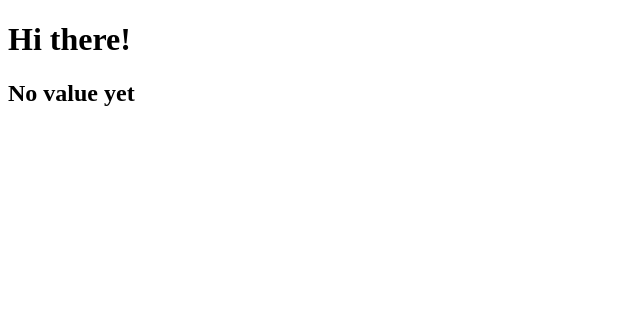
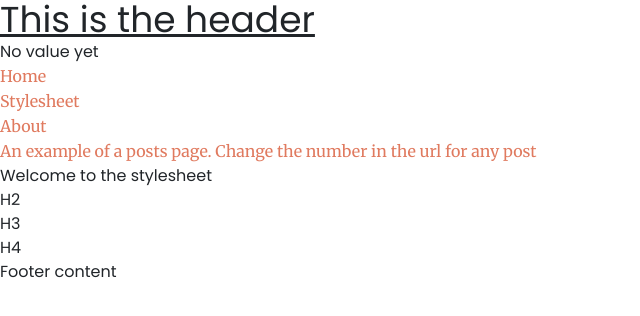
Before and after one commit to brendantuckerman/Sandman, a Nuxt app: page /stylesheet in a window 1280 px wide. Shown: the top 316 px of the page, without its empty margins (0-640 px from the left). Built offline with nearby package versions, Linux system fonts and the light colour scheme.

Commit message:
Initial TW setup

```diff
--- a/app.vue
+++ b/app.vue
@@ -1,6 +1,21 @@
 <template>
-  <div>
-  <h1> Hi there! </h1>
-  <h2> {{ $config.public.myValue || "No value yet "}}</h2>
-  </div>
+
+  <header>
+    <h1 class="text-4xl underline"> This is the header </h1>
+    <h2> {{ $config.public.myValue || "No value yet "}}</h2>
+    <nav>
+      <ul>
+        <li><NuxtLink to="/">Home</NuxtLink></li>
+        <li><NuxtLink to="/stylesheet">Stylesheet</NuxtLink></li>
+        <li><NuxtLink to="/about">About</NuxtLink></li>
+        <li><NuxtLink to="/posts/1">An example of a posts page. Change the number in the url for any post</NuxtLink></li>
+      </ul>
+    </nav>
+  </header>
+  <main>
+    <NuxtPage />
+  </main>
+  <footer>
+    <h3>Footer content</h3>
+  </footer>
 </template>
--- /dev/null
+++ b/assets/css/main.css
@@ -0,0 +1,23 @@
+@import "tailwindcss/base";
+@import "tailwindcss/components";
+@import "tailwindcss/utilities";
+
+@layer base {
+    h1,
+    h2,
+    h3,
+    h4,
+    h5,
+    h6 {
+        @apply text-grey-darkest;
+    }
+
+    p,
+    span{
+        @apply text-grey-dark font-serif;
+    }
+
+    a{
+        @apply text-retro-red font-serif;
+    }
+}
--- /dev/null
+++ b/components/AppAlert.vue
@@ -0,0 +1,5 @@
+<template>
+  <span>
+    <slot />
+  </span>
+</template>
--- a/nuxt.config.ts
+++ b/nuxt.config.ts
@@ -1,6 +1,5 @@
 // https://nuxt.com/docs/api/configuration/nuxt-config
 export default defineNuxtConfig({
-  devtools: { enabled: true },
 
   alias: {
     "~": "./",  //Setting alias for root
@@ -22,7 +21,21 @@ export default defineNuxtConfig({
         },
 
       ],
-      "link": [],
+      "link": [{ //Google fonts
+                rel: "preconnect", href :"https://fonts.googleapis.com"
+               },
+               {
+                rel:"preconnect", href:"https://fonts.gstatic.com", crossorigin: "anonymous"
+               },
+               {
+                rel:"stylesheet", href:"https://fonts.googleapis.com/css2?family=Poppins:ital,wght@0,100;0,200;0,300;0,400;0,500;0,600;0,700;0,800;0,900;1,100;1,200;1,300;1,400;1,500;1,600;1,700;1,800;1,900&display=swap",
+               },
+               {
+                rel: "stylesheet", href:"https://fonts.googleapis.com/css2?family=Merriweather:ital,wght@0,300;0,400;0,700;0,900;1,300;1,400;1,700;1,900&display=swap",
+               },
+
+      ],
+
       "style": [],
       "script": [],
       "noscript": [],
@@ -31,6 +44,7 @@ export default defineNuxtConfig({
 
   $development: { // This will be merged with the default above
     debug: true, //Debug mode
+    devtools: { enabled: true },
     app: {
       head: {
         title: "DEV",
@@ -54,6 +68,15 @@ export default defineNuxtConfig({
       // run time so cant be changed
       //myValue: process.env.OTHER_ENV_VAR
     }
+  },
+  //Tailwind
+  css: ['~/assets/css/main.css'],
+
+  postcss: {
+    plugins: {
+      tailwindcss: {},
+      autoprefixer: {},
+    },
   }
 
 })
--- a/package.json
+++ b/package.json
@@ -13,5 +13,10 @@
     "nuxt": "^3.11.2",
     "vue": "^3.4.27",
     "vue-router": "^4.3.2"
+  },
+  "devDependencies": {
+    "autoprefixer": "^10.4.19",
+    "postcss": "^8.4.38",
+    "tailwindcss": "^3.4.3"
   }
 }
--- /dev/null
+++ b/pages/about.vue
@@ -0,0 +1,5 @@
+<template>
+    <div>
+        <h2>About Page</h2>
+    </div>
+</template>
--- /dev/null
+++ b/pages/index.vue
@@ -0,0 +1,8 @@
+<template>
+  <div>
+    <h2> Welcome to the homepage</h2>
+    <AppAlert>
+      This is an auto-imported component called AppAlert.
+    </AppAlert>
+  </div>
+</template>
--- /dev/null
+++ b/pages/posts/[id].vue
@@ -0,0 +1,15 @@
+<template>
+    <div>
+        <h2>Welcome to the post page</h2>
+        <p>This is post # {{ route.params.id }}</p>
+    </div>
+</template>
+
+
+
+<script setup lang="ts">
+  const route = useRoute()
+
+  // When accessing /posts/1, route.params.id will be 1
+  console.log(route.params.id)
+</script>
--- /dev/null
+++ b/pages/stylesheet.vue
@@ -0,0 +1,8 @@
+<template>
+    <div class="container">
+        <h1>Welcome to the stylesheet</h1>
+        <h2>H2</h2>
+        <h3>H3</h3>
+        <h4>H4</h4>
+    </div>
+</template>
--- /dev/null
+++ b/tailwind.config.js
@@ -0,0 +1,37 @@
+/** @type {import('tailwindcss').Config} */
+export default {
+  content: [
+    "./components/**/*.{js,vue,ts}",
+    "./layouts/**/*.vue",
+    "./pages/**/*.vue",
+    "./plugins/**/*.{js,ts}",
+    "./app.vue",
+    "./error.vue",
+  ],
+  theme: {
+    colors:{
+      retro:{
+        'white': '#f4f1de',
+        'red': '#e07a5f',
+        'blue': '#3d405b',
+        'green': '#81b29a',
+        'yellow': '#f2cc8f'
+
+      },
+      grey:{
+        darkest:'#212529',
+        dark:'#343a40',
+        default: '#495057',
+        light: '#6c757d',
+        lightest: '#adb5bd'
+      }
+    },
+    fontFamily: {
+      'sans': ['Poppins', 'ui-sans-serif'],
+      'serif': ['Merriweather', 'ui-serif']
+    },
+    extend: {},
+
+  },
+  plugins: [],
+}
```
Also changed, not shown: 1 other file (tests, documents, lock files or other folders).
